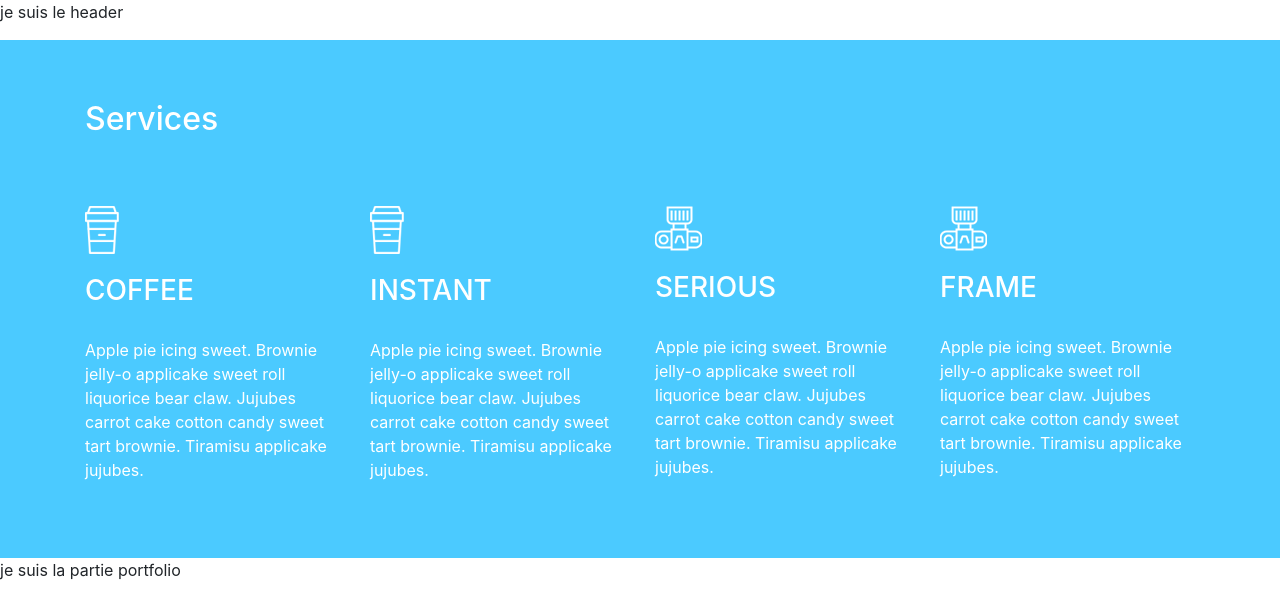
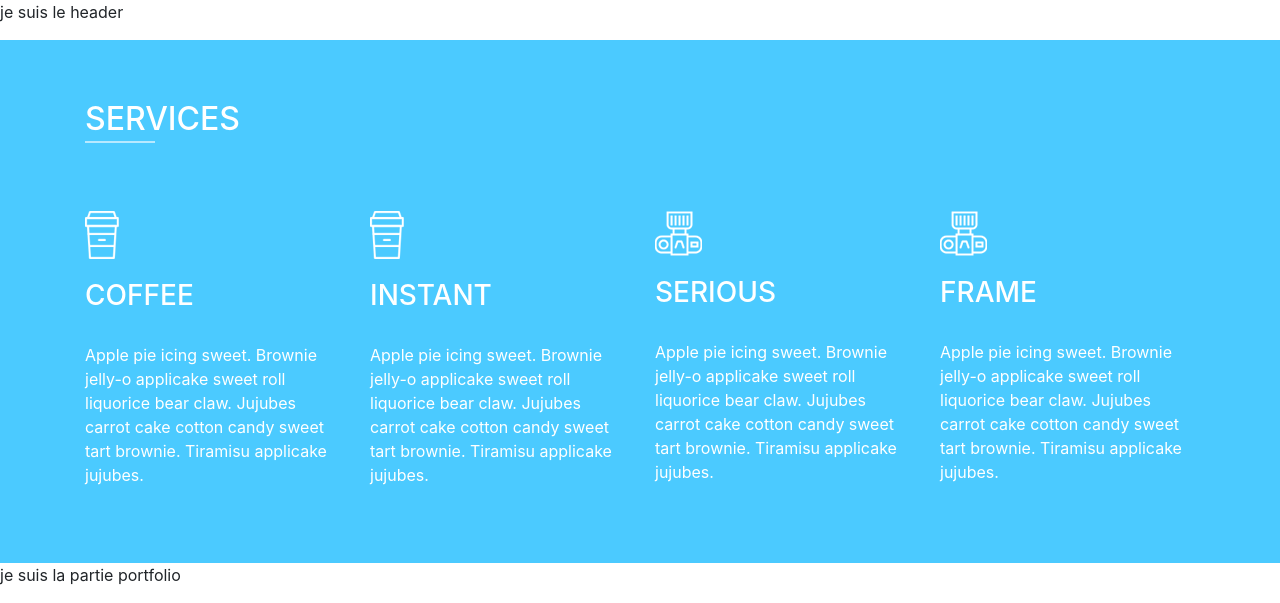
Before and after one commit to AlisonMessaoudi/Blueasy, a PHP site: page / in a window 1280 px wide. Shown: the top 603 px of the page. Run offline with PHP 8.4, Linux system fonts and the light colour scheme.

Commit message:
Update services.css

```diff
--- a/services.css
+++ b/services.css
@@ -1,10 +1,20 @@
 /*************** SERVICE 4 CATEGORIES ***************/
 .service{
-    background-image: url(images/fondservices.png) !important;
+    background-image: url(images/fondservices.png);
 }
 .service_titre{
     color: white;
     padding: 60px 0px 30px 0px;
+}
+.service_titre h2{
+    text-transform: uppercase;
+}
+.service_titre h2::after {
+    display: flex;
+    content: "";
+    margin-top: 3px;
+    border: 0.5px solid rgba(255, 255, 255, 0.6);
+    width: 70px;
 }
 .service_text{
     color: white;
```
